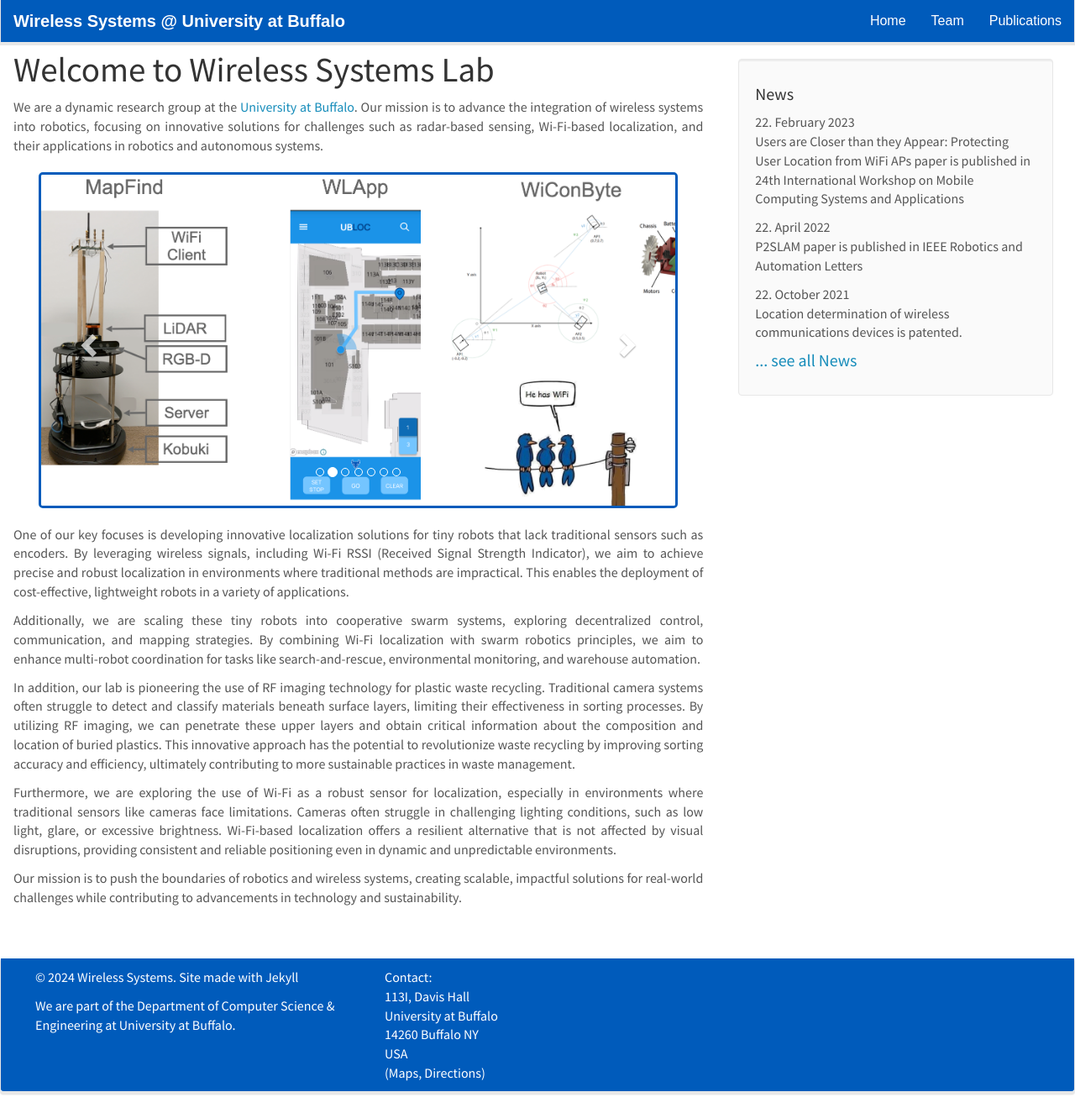
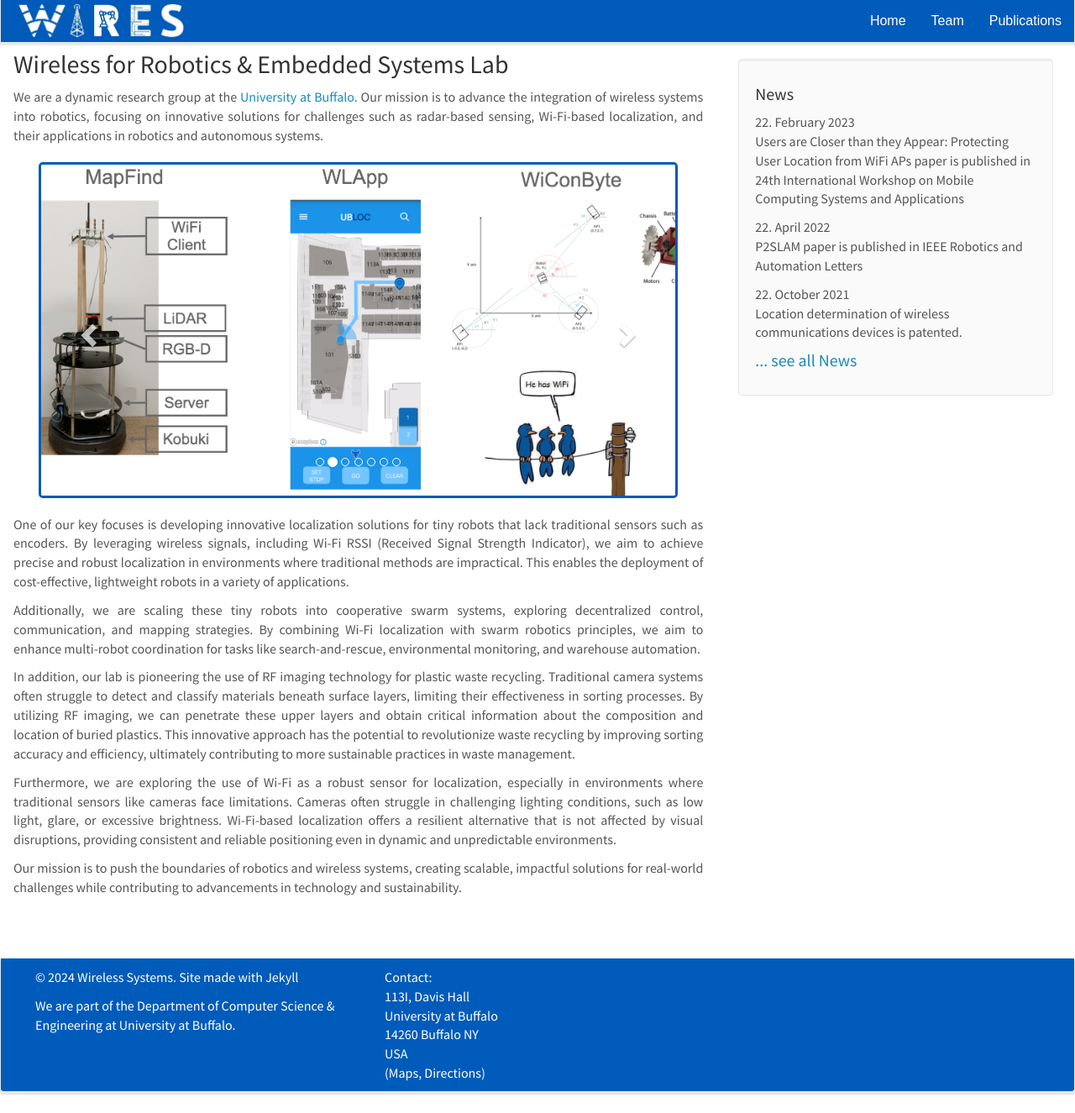
Before and after one commit to WIRES-UB/wires-ub.github.io, a Jekyll site: the page built from _pages/home.md, in a window 1280 px wide and 1325 px high. Shown: the whole window at 84% size. Built offline with Jekyll 4.4.1, drawn with Linux system fonts in a browser that asks for light colours; nearby versions of some CDN libraries.

Commit message:
logo update

```diff
--- a/_includes/header.html
+++ b/_includes/header.html
@@ -8,7 +8,7 @@
 		<span class="icon-bar"></span>
 	  </button>
 
-    <a class="navbar-brand" href="{{ site.url }}{{ site.baseurl }}/">Wireless Systems @ University at Buffalo</a>
+    <a class="navbar-brand" href="{{ site.url }}{{ site.baseurl }}/"><img src="{{ site.url }}{{ site.baseurl }}/images/wires.jpg" alt="Wireless Systems @ University at Buffalo" class="navbar-logo"></a>
 	</div>
 	<div class="collapse navbar-collapse" id="navbar-collapse-1">
 	  <ul class="nav navbar-nav navbar-right">
--- a/_layouts/homelay.html
+++ b/_layouts/homelay.html
@@ -5,7 +5,7 @@ layout: default
 <div class="container-fluid">
   <div class="row">
     <div id="homeid" class="col-sm-8">
-          <h1>Welcome to Wireless Systems Lab</h1>
+          <h1>Wireless for Robotics & Embedded Systems Lab</h1>
 
     {{ content }}
     </div>
--- a/css/main.scss
+++ b/css/main.scss
@@ -120,6 +120,18 @@ firstp {
 .navbar-brand {
     font-family: Arial, sans-serif !important;
     font-weight: bold !important;
+    padding: 5px 15px !important;
+    display: flex !important;
+    align-items: center !important;
+}
+
+/* Navbar logo styling */
+.navbar-logo {
+    height: 50px !important;
+    width: auto !important;
+    max-width: 100% !important;
+    vertical-align: middle !important;
+    margin-top: 21px !important;
 }
 
 /* Navbar navigation links styling - Arial */
@@ -131,6 +143,7 @@ firstp {
 #homeid h1 {
     margin-top: -10px !important;
     padding-top: 0 !important;
+    font-size: 3rem !important;
 }
 
 /* Justify text in home page main content */
```
Also changed, not shown: images/wires.jpg (added).
